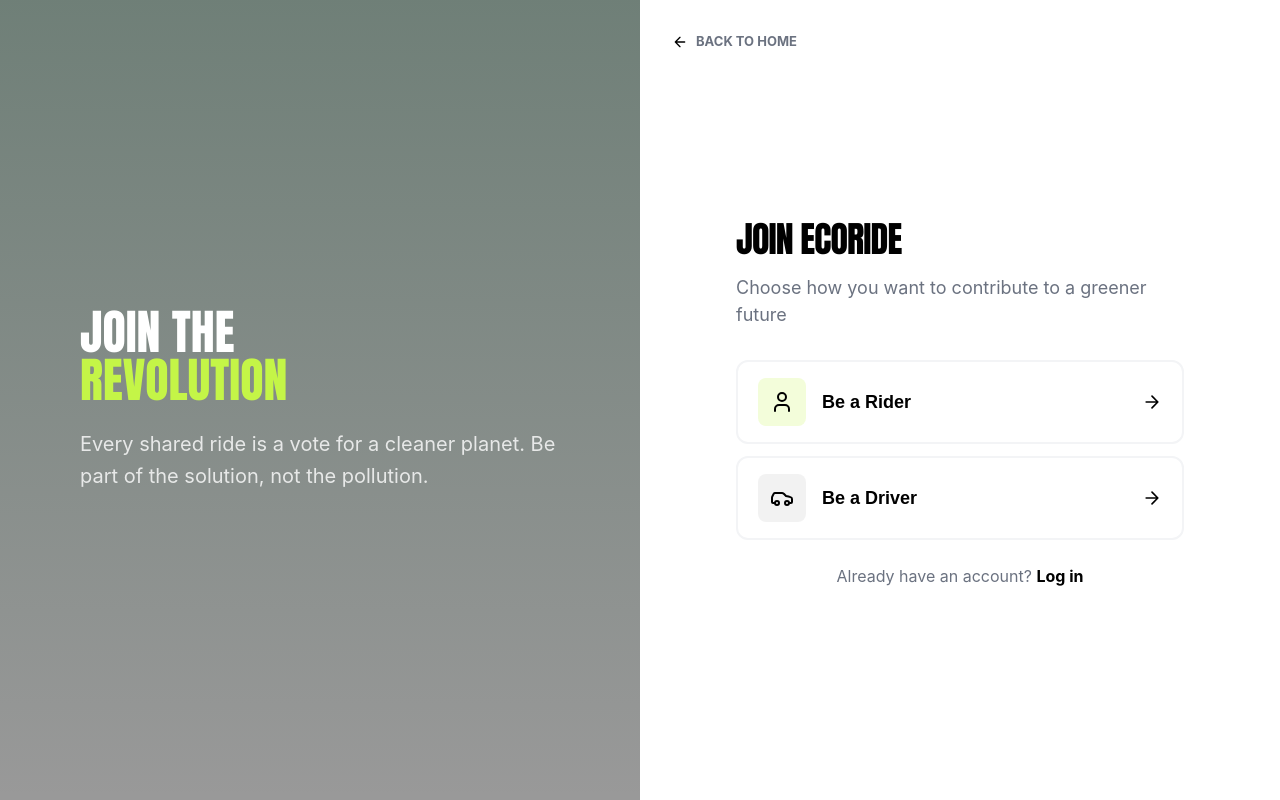
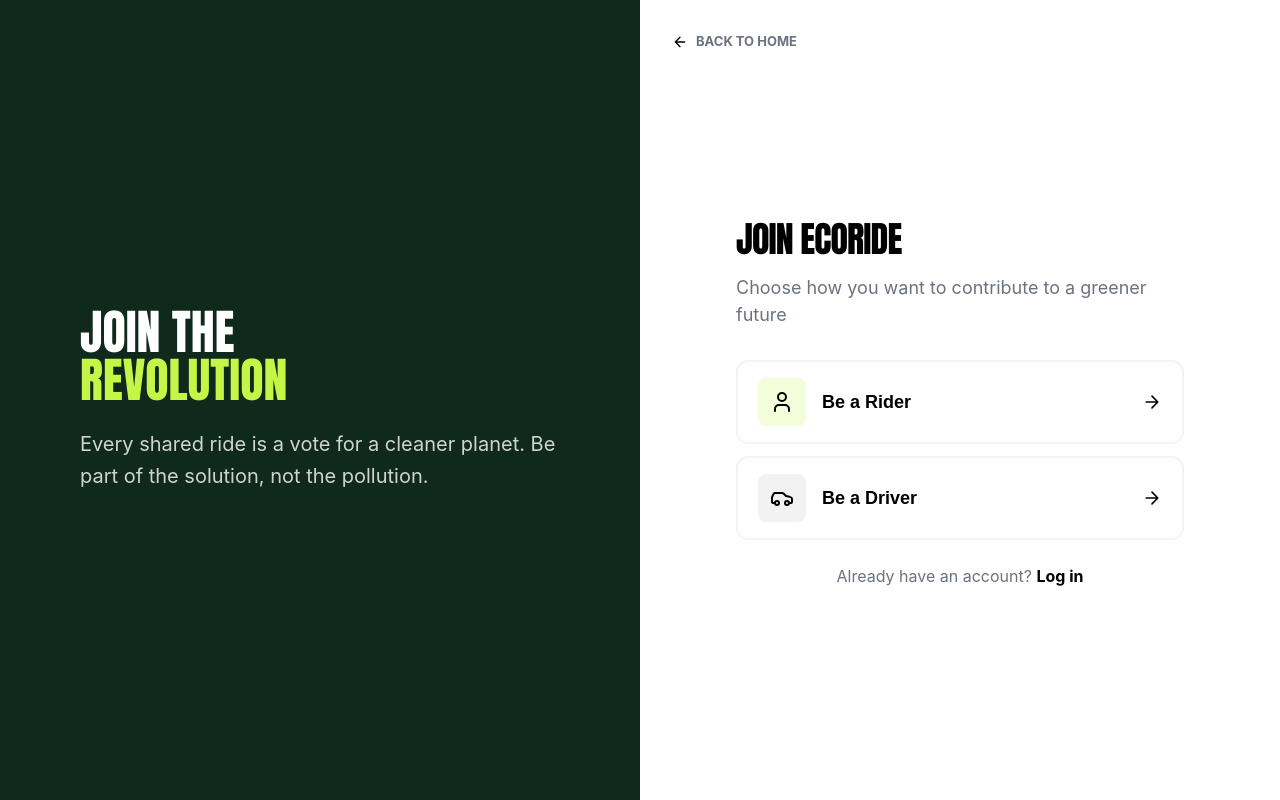
Before and after one commit to izwongjx/CoMove, a PHP site: page /src/auth/register.html in a window 1280 px wide. Run offline with PHP 8.4, Linux system fonts and the light colour scheme.

Commit message:
auth css adjustment

```diff
--- a/src/auth/auth.css
+++ b/src/auth/auth.css
@@ -202,26 +202,7 @@
   align-items: center;
   justify-content: center;
   padding: 48px;
-}
-.auth-visual-bg {
-  position: absolute;
-  inset: 0;
-}
-.auth-visual-bg img {
-  width: 100%;
-  height: 100%;
-  object-fit: cover;
-  opacity: 0.4;
-  mix-blend-mode: overlay;
-}
-.auth-visual-overlay {
-  position: absolute;
-  inset: 0;
-  background: linear-gradient(
-    to bottom,
-    rgba(15, 42, 29, 0.6),
-    rgba(0, 0, 0, 0.4)
-  );
+  background: var(--forest);
 }
 .auth-visual-content {
   position: relative;
--- a/src/auth/auth.js
+++ b/src/auth/auth.js
@@ -28,11 +28,11 @@ function initLoginPage() {
     driverBtn.classList.toggle('active', role === 'driver');
 
     if (role === 'rider') {
-      emailLabel.textContent = 'Student/Lecturer Email';
-      emailInput.placeholder = 'your.name@university.edu';
+      emailLabel.textContent = 'APU Email Address';
+      emailInput.placeholder = 'example@apu.edu.my';
     } else {
-      emailLabel.textContent = 'Email Address';
-      emailInput.placeholder = 'name@example.com';
+      emailLabel.textContent = 'APU Email Address';
+      emailInput.placeholder = 'example@apu.edu.my';
     }
 
     roleText.textContent = role.toUpperCase();
--- a/src/auth/register.html
+++ b/src/auth/register.html
@@ -13,10 +13,6 @@
 <body>
   <div class="auth-layout">
     <div class="auth-visual">
-      <div class="auth-visual-bg">
-        <img src="../public-assets/images/background_pic.avif" alt="Mountain landscape">
-        <div class="auth-visual-overlay"></div>
-      </div>
       <div class="auth-visual-content">
         <h2>JOIN THE<br><span>REVOLUTION</span></h2>
         <p>Every shared ride is a vote for a cleaner planet. Be part of the solution, not the pollution.</p>
@@ -168,15 +164,6 @@
                 <div class="form-group"><label class="form-label">Plate Number</label><input type="text"
                     class="form-input" name="plateNumber" placeholder="ABC-1234" required></div>
               </div>
-              <div class="form-group"><label class="form-label">Number of Seats</label><select class="form-input"
-                  name="vehicleSeats" required>
-                  <option value="">Select seats</option>
-                  <option value="2">2 Seats</option>
-                  <option value="4">4 Seats</option>
-                  <option value="5">5 Seats</option>
-                  <option value="6">6 Seats</option>
-                  <option value="7">7 Seats</option>
-                </select></div>
               <div class="form-group"><label class="form-label">Vehicle Ownership Certificate</label><label
                   class="file-upload"><input type="file" accept="image/*,.pdf" name="ownershipCert"><img src="../public-assets/icons/upload.svg" width="20" height="20" class="icon-img" alt="" aria-hidden="true"><span class="file-upload-text">Upload
                     Certificate</span></label></div>
```
Also changed, not shown: index.html (+8 -13 lines), src/auth/index.css (+1 -42 lines), src/auth/login.html (+2 -7 lines), src/auth/viewmycode.js (deleted).
